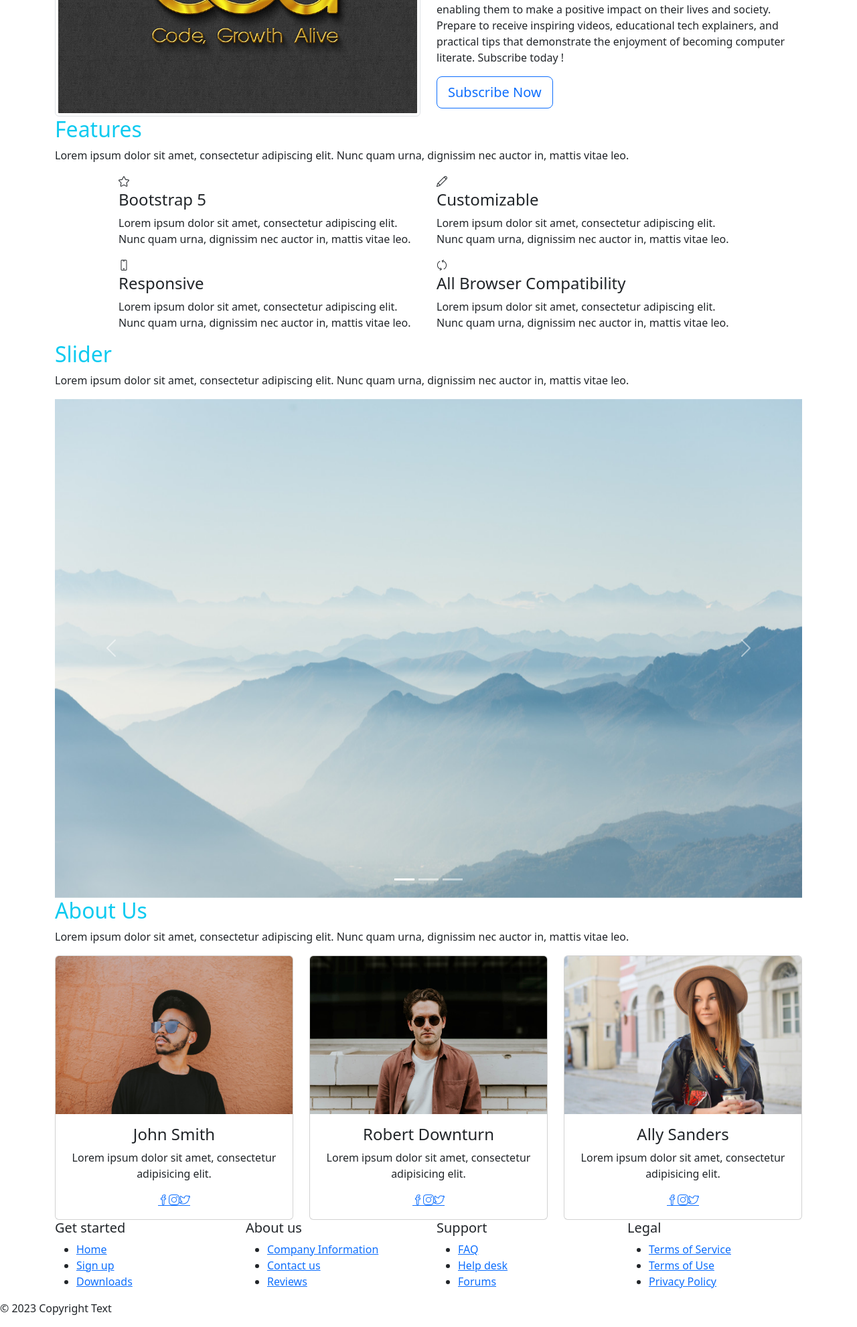
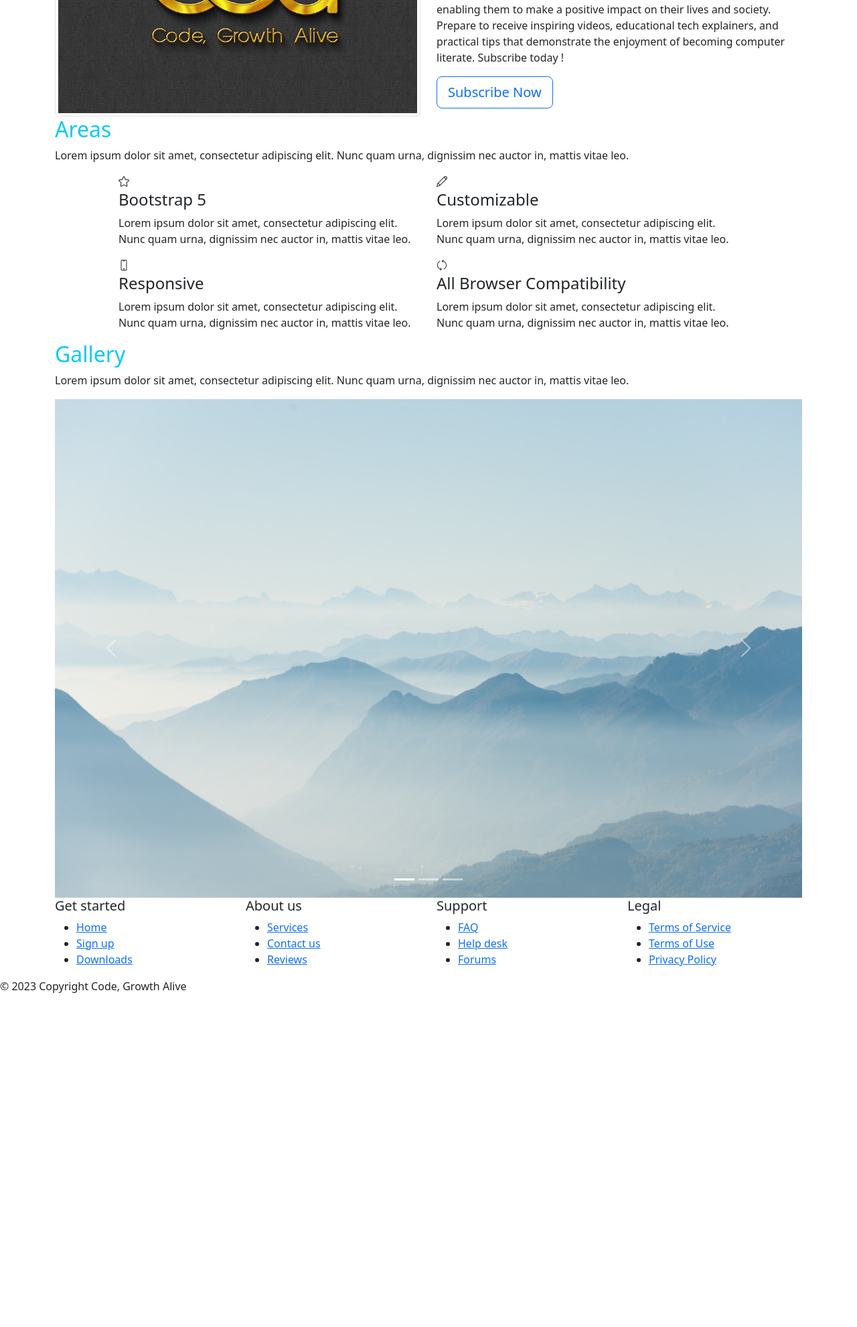
Before and after one commit to DestinBir/Code_Growth_Alive_old_version, a Django app: page / in a window 1280 px wide. Shown: the part 399-2381 px from the top of the page at 67% size. After the commit the page ends 1882 px from the top, so only its background shows below. Run offline with Django 5.2, Linux system fonts and the light colour scheme; some libraries are stand-ins or nearby versions.

Commit message:
adding service page

```diff
--- a/general/templates/general/base.html
+++ b/general/templates/general/base.html
@@ -11,7 +11,7 @@
     <meta name="twitter:title" content="Code, Growth Alive">
     <meta property="og:type" content="website">
     <meta name="description" content="We're a startup based on new technologies of communication">
-    <meta property="og:image" content="{% static 'img/cga_non_bg_nv.png?h=bdb08c56ed708633b8225bcabdbac4f0' %}">
+    <meta property="og:image" content="{% static 'img/cga_non_bg_nv.png' %}">
     <meta name="twitter:card" content="summary_large_image">
     <script>
         (function() {
@@ -106,11 +106,11 @@
 
 <body>
     <nav class="navbar navbar-expand-lg fixed-top bg-body clean-navbar navbar-light">
-        <div class="container"><a class="navbar-brand logo" href="#">Code, Growth Alive</a><button data-bs-toggle="collapse" class="navbar-toggler" data-bs-target="#navcol-1"><span class="visually-hidden">Toggle navigation</span><span class="navbar-toggler-icon"></span></button>
+        <div class="container"><a class="navbar-brand logo" href="{% url 'home' %}">Code, Growth Alive</a><button data-bs-toggle="collapse" class="navbar-toggler" data-bs-target="#navcol-1"><span class="visually-hidden">Toggle navigation</span><span class="navbar-toggler-icon"></span></button>
             <div class="collapse navbar-collapse" id="navcol-1">
                 <ul class="navbar-nav ms-auto">
-                    <li class="nav-item"><a class="nav-link active" href="index.html">Home</a></li>
-                    <li class="nav-item"><a class="nav-link" href="service-page.html">Services</a></li>
+                    <li class="nav-item"><a class="nav-link active" href="{% url 'home' %}">Home</a></li>
+                    <li class="nav-item"><a class="nav-link" href="{% url 'services' %}">Services</a></li>
                     <li class="nav-item"><a class="nav-link" href="features.html">Features</a></li>
                     <li class="nav-item"><a class="nav-link" href="blog-post-list.html">Blog</a></li>
                     <li class="nav-item"><a class="nav-link" href="about-us.html">About Us</a></li>
@@ -129,7 +129,7 @@
                 <div class="col-sm-3">
                     <h5>Get started</h5>
                     <ul>
-                        <li><a href="#">Home</a></li>
+                        <li><a href="{% url 'home' %}">Home</a></li>
                         <li><a href="#">Sign up</a></li>
                         <li><a href="#">Downloads</a></li>
                     </ul>
@@ -137,7 +137,7 @@
                 <div class="col-sm-3">
                     <h5>About us</h5>
                     <ul>
-                        <li><a href="#">Company Information</a></li>
+                        <li><a href="{% url 'services' %}">Services</a></li>
                         <li><a href="#">Contact us</a></li>
                         <li><a href="#">Reviews</a></li>
                     </ul>
@@ -161,13 +161,13 @@
             </div>
         </div>
         <div class="footer-copyright">
-            <p>© 2023 Copyright Text</p>
+            <p>© 2023 Copyright Code, Growth Alive</p>
         </div>
     </footer><!-- End: Footer Dark -->
-    <script src="assets/bootstrap/js/bootstrap.min.js?h=e55bde7d6e36ebf17ba0b8c1e80e4065"></script>
-    <script src="assets/js/baguetteBox.min.js?h=add865daffd8b6e10264279f48d8ac50"></script>
-    <script src="assets/js/vanilla-zoom.js?h=6a37ea9c996b05f763161c73127d66bc"></script>
-    <script src="assets/js/theme.js?h=a083aeb15550c5e1266c666e8a5846d9"></script>
+    <script src="assets/bootstrap/js/bootstrap.min.js"></script>
+    <script src="assets/js/baguetteBox.min.js"></script>
+    <script src="assets/js/vanilla-zoom.js"></script>
+    <script src="assets/js/theme.js"></script>
 </body>
 
 </html>
--- a/general/templates/general/home.html
+++ b/general/templates/general/home.html
@@ -1,10 +1,12 @@
 {% extends 'general/base.html' %}
+
+{% load static %}
 
 {% block title %}Home{% endblock %}
 
 {% block content %}
 <main class="page landing-page">
-    <section class="clean-block clean-hero" style="background-image:url(&quot;assets/img/tech/image4.jpg?h=0adc0de9a17a7caea6b8641f5d6ae02c&quot;);color:rgba(255, 239, 9, 0.863);">
+    <section class="clean-block clean-hero" style="background-image:url(&quot;static/img/tech/image4.jpg&quot;);color:rgba(255, 239, 9, 0.863);">
         <div class="text">
             <h2>Code, Growth Alive</h2>
             <p>At Code, Growth Alive, we pride ourselves on being a dynamic startup that harnesses the power of technology to provide comprehensive solutions for both individuals and companies.</p><button class="btn btn-outline-light btn-lg" type="button">Learn More</button>
@@ -17,7 +19,7 @@
 
             </div>
             <div class="row align-items-center">
-                <div class="col-md-6"><img class="img-thumbnail" src="assets/img/scenery/image5.jpg?h=5a16d46fccd884924ce66752802d76c5"></div>
+                <div class="col-md-6"><img class="img-thumbnail" src="{% static 'img/scenery/image5.jpg' %}"></div>
                 <div class="col-md-6">
                     <h3>Code, Growth Alive</h3>
                     <div class="getting-started-info">
@@ -30,7 +32,7 @@
     <section class="clean-block features">
         <div class="container">
             <div class="block-heading">
-                <h2 class="text-info">Features</h2>
+                <h2 class="text-info">Areas</h2>
                 <p>Lorem ipsum dolor sit amet, consectetur adipiscing elit. Nunc quam urna, dignissim nec auctor in, mattis vitae leo.</p>
             </div>
             <div class="row justify-content-center">
@@ -56,14 +58,14 @@
     <section class="clean-block slider dark">
         <div class="container">
             <div class="block-heading">
-                <h2 class="text-info">Slider</h2>
+                <h2 class="text-info">Gallery</h2>
                 <p>Lorem ipsum dolor sit amet, consectetur adipiscing elit. Nunc quam urna, dignissim nec auctor in, mattis vitae leo.</p>
             </div>
             <div class="carousel slide" data-bs-ride="carousel" id="carousel-1">
                 <div class="carousel-inner">
-                    <div class="carousel-item active"><img class="w-100 d-block" src="assets/img/scenery/image1.jpg?h=323a7e5d8e12e9b60d93996156594f41" alt="Slide Image"></div>
-                    <div class="carousel-item"><img class="w-100 d-block" src="assets/img/scenery/image4.jpg?h=ae7b4d25adfdfa1581297908235a949d" alt="Slide Image"></div>
-                    <div class="carousel-item"><img class="w-100 d-block" src="assets/img/scenery/image6.jpg?h=26f762ae21fd9cce95e86763ac6154ca" alt="Slide Image"></div>
+                    <div class="carousel-item active"><img class="w-100 d-block" src="{% static 'img/scenery/image1.jpg' %}" alt="Slide Image"></div>
+                    <div class="carousel-item"><img class="w-100 d-block" src="{% static 'img/scenery/image4.jpg' %}" alt="Slide Image"></div>
+                    <div class="carousel-item"><img class="w-100 d-block" src="{% static 'img/scenery/image6.jpg' %}" alt="Slide Image"></div>
                 </div>
                 <div>
                     <!-- Start: Previous --><a class="carousel-control-prev" href="#carousel-1" role="button" data-bs-slide="prev"><span class="carousel-control-prev-icon"></span><span class="visually-hidden">Previous</span></a><!-- End: Previous -->
@@ -73,42 +75,5 @@
             </div>
         </div>
     </section>
-    <section class="clean-block about-us">
-        <div class="container">
-            <div class="block-heading">
-                <h2 class="text-info">About Us</h2>
-                <p>Lorem ipsum dolor sit amet, consectetur adipiscing elit. Nunc quam urna, dignissim nec auctor in, mattis vitae leo.</p>
-            </div>
-            <div class="row justify-content-center">
-                <div class="col-sm-6 col-lg-4">
-                    <div class="card text-center clean-card"><img class="card-img-top w-100 d-block" src="assets/img/avatars/avatar1.jpg?h=2bf47f2c2deaed837d2490a2db0a7175">
-                        <div class="card-body info">
-                            <h4 class="card-title">John Smith</h4>
-                            <p class="card-text">Lorem ipsum dolor sit amet, consectetur adipisicing elit.</p>
-                            <div class="icons"><a href="#"><i class="icon-social-facebook"></i></a><a href="#"><i class="icon-social-instagram"></i></a><a href="#"><i class="icon-social-twitter"></i></a></div>
-                        </div>
-                    </div>
-                </div>
-                <div class="col-sm-6 col-lg-4">
-                    <div class="card text-center clean-card"><img class="card-img-top w-100 d-block" src="assets/img/avatars/avatar2.jpg?h=4178f5c706118a93c77520b6d0b30713">
-                        <div class="card-body info">
-                            <h4 class="card-title">Robert Downturn</h4>
-                            <p class="card-text">Lorem ipsum dolor sit amet, consectetur adipisicing elit.</p>
-                            <div class="icons"><a href="#"><i class="icon-social-facebook"></i></a><a href="#"><i class="icon-social-instagram"></i></a><a href="#"><i class="icon-social-twitter"></i></a></div>
-                        </div>
-                    </div>
-                </div>
-                <div class="col-sm-6 col-lg-4">
-                    <div class="card text-center clean-card"><img class="card-img-top w-100 d-block" src="assets/img/avatars/avatar3.jpg?h=4c77b34bb68eaede08fdd5dfec8752b0">
-                        <div class="card-body info">
-                            <h4 class="card-title">Ally Sanders</h4>
-                            <p class="card-text">Lorem ipsum dolor sit amet, consectetur adipisicing elit.</p>
-                            <div class="icons"><a href="#"><i class="icon-social-facebook"></i></a><a href="#"><i class="icon-social-instagram"></i></a><a href="#"><i class="icon-social-twitter"></i></a></div>
-                        </div>
-                    </div>
-                </div>
-            </div>
-        </div>
-    </section>
 </main>
 {% endblock %}
--- a/general/views.py
+++ b/general/views.py
@@ -1,5 +1,12 @@
 from django.shortcuts import render
 
-def home(request):
+from .models import *
+
+def home_view(request):
 
     return render(request, 'general/home.html')
+
+def service_view(request):
+    services = Service.objects.all()
+
+    return render(request, 'general/services.html', {'services':services})
--- a/main/urls.py
+++ b/main/urls.py
@@ -6,6 +6,7 @@ from blog.views import *
 from user.views import *
 
 urlpatterns = [
-    path('admin/', admin.site.urls),
-    path('', home, name='home')
+    path('admin', admin.site.urls),
+    path('', home_view, name='home'),
+    path('services', service_view, name='services' ),
 ]
```
Also changed, not shown: general/templates/general/services.html (added, +33 -0 lines).
